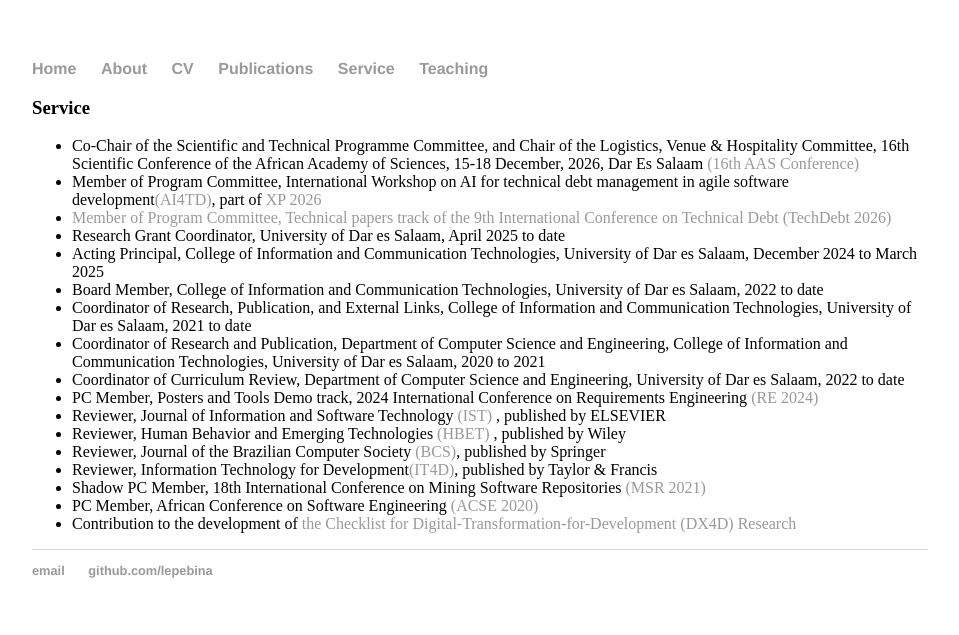
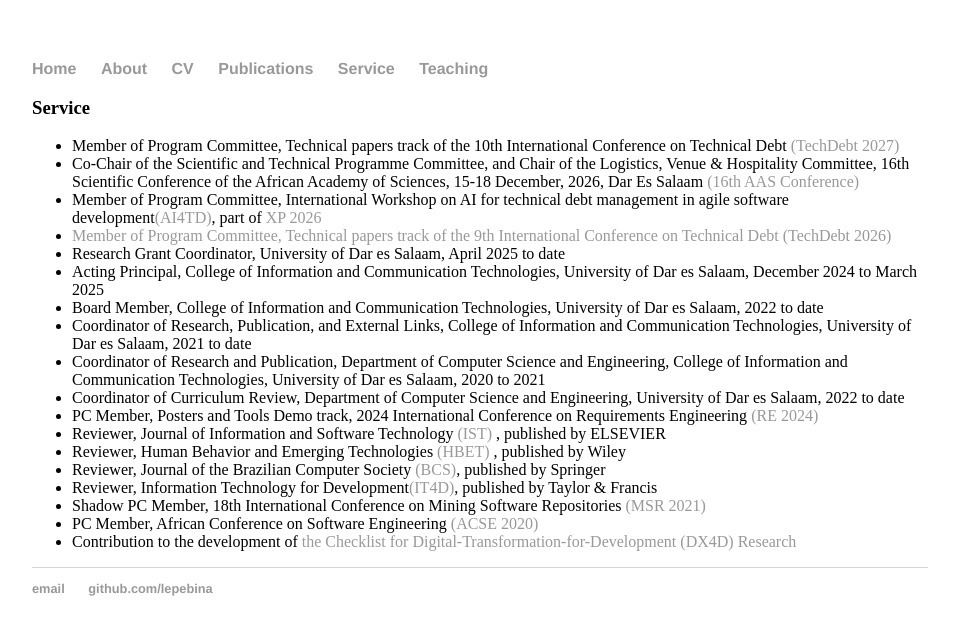
Before and after one commit to lepebina/lepebina.github.io, a Jekyll site: the page built from service.html, in a window 1280 px wide. Shown: the top 635 px of the page, without its empty margins (160-1119 px from the left). Built offline with Jekyll 4.4.1, drawn with Linux system fonts in a browser that asks for light colours.

Commit message:
Update service.html

```diff
--- a/service.html
+++ b/service.html
@@ -5,7 +5,8 @@ title: Leonard Peter Binamungu
 <div class="blurb">
 	<h3>Service</h3>
 	              <ul>
-					   <li>Co-Chair of the Scientific and Technical Programme Committee, and Chair of the Logistics, Venue & Hospitality Committee, 16th Scientific Conference of the African Academy of Sciences, 15-18 December, 2026, Dar Es Salaam
+					  <li>Member of Program Committee, Technical papers track of the 10th International Conference on Technical Debt <a href="https://conf.researchr.org/track/TechDebt-2027/TechDebt-2027-main"> (TechDebt 2027)</a></li>
+					  <li>Co-Chair of the Scientific and Technical Programme Committee, and Chair of the Logistics, Venue & Hospitality Committee, 16th Scientific Conference of the African Academy of Sciences, 15-18 December, 2026, Dar Es Salaam
 <a href="https://aasciences.africa/events/16th-aas-scientific-conference-general-assembly">(16th AAS Conference)</a></li>
 				  <li>Member of Program Committee, International Workshop on AI for technical debt management in agile software development<a href="https://conf.researchr.org/track/xp-2026/xp-2026-international-workshop-on-ai-for-technical-debt-management-in-agile-software-development--ai4td-#Call-for-Submissions">(AI4TD)</a>, part of <a href="https://conf.researchr.org/home/xp-2026">XP 2026</li>
 				  <li>Member of Program Committee, Technical papers track of the 9th International Conference on Technical Debt <a href="https://conf.researchr.org/track/TechDebt-2026/TechDebt-2026-main"> (TechDebt 2026)</a></li>
```
